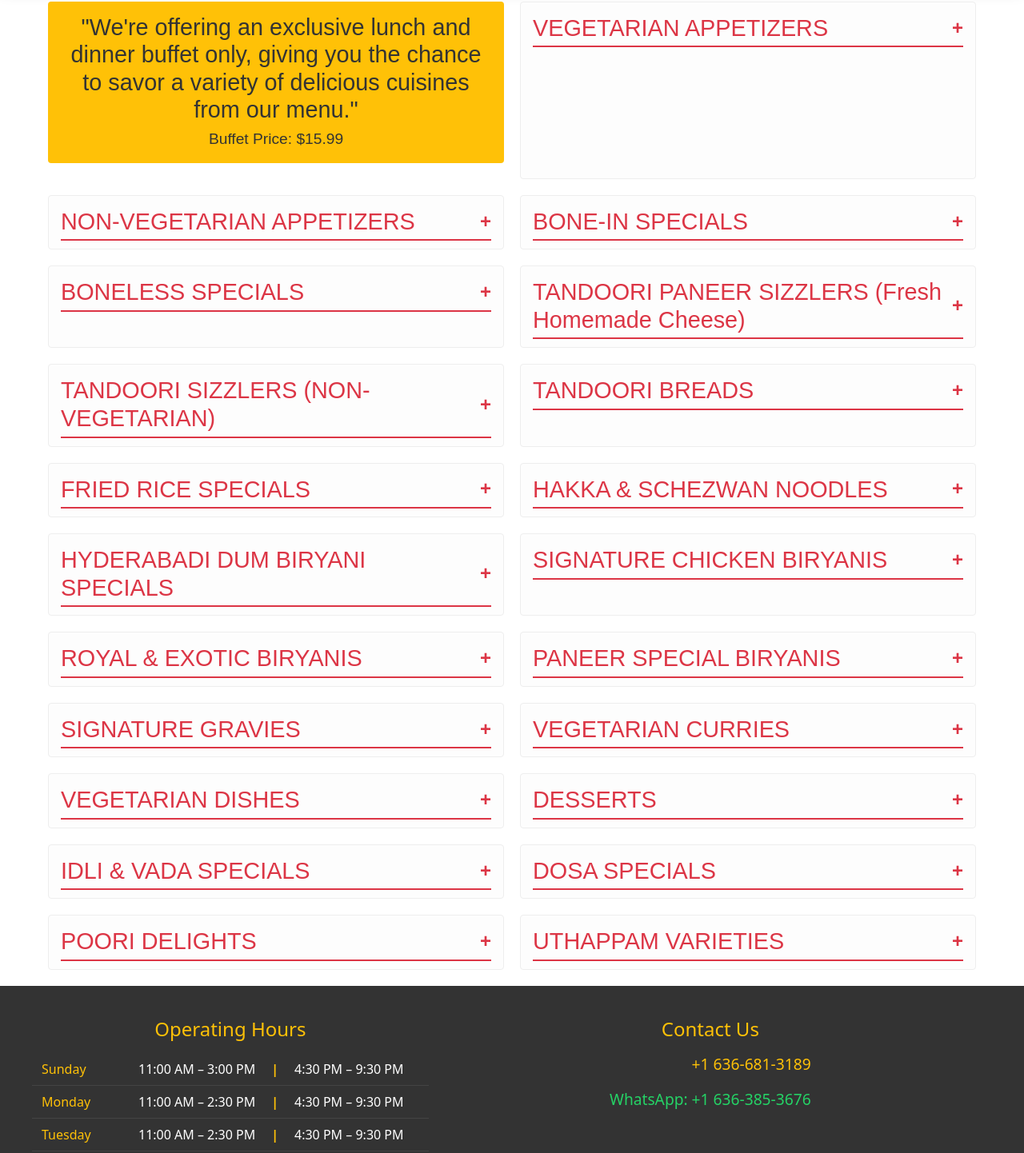
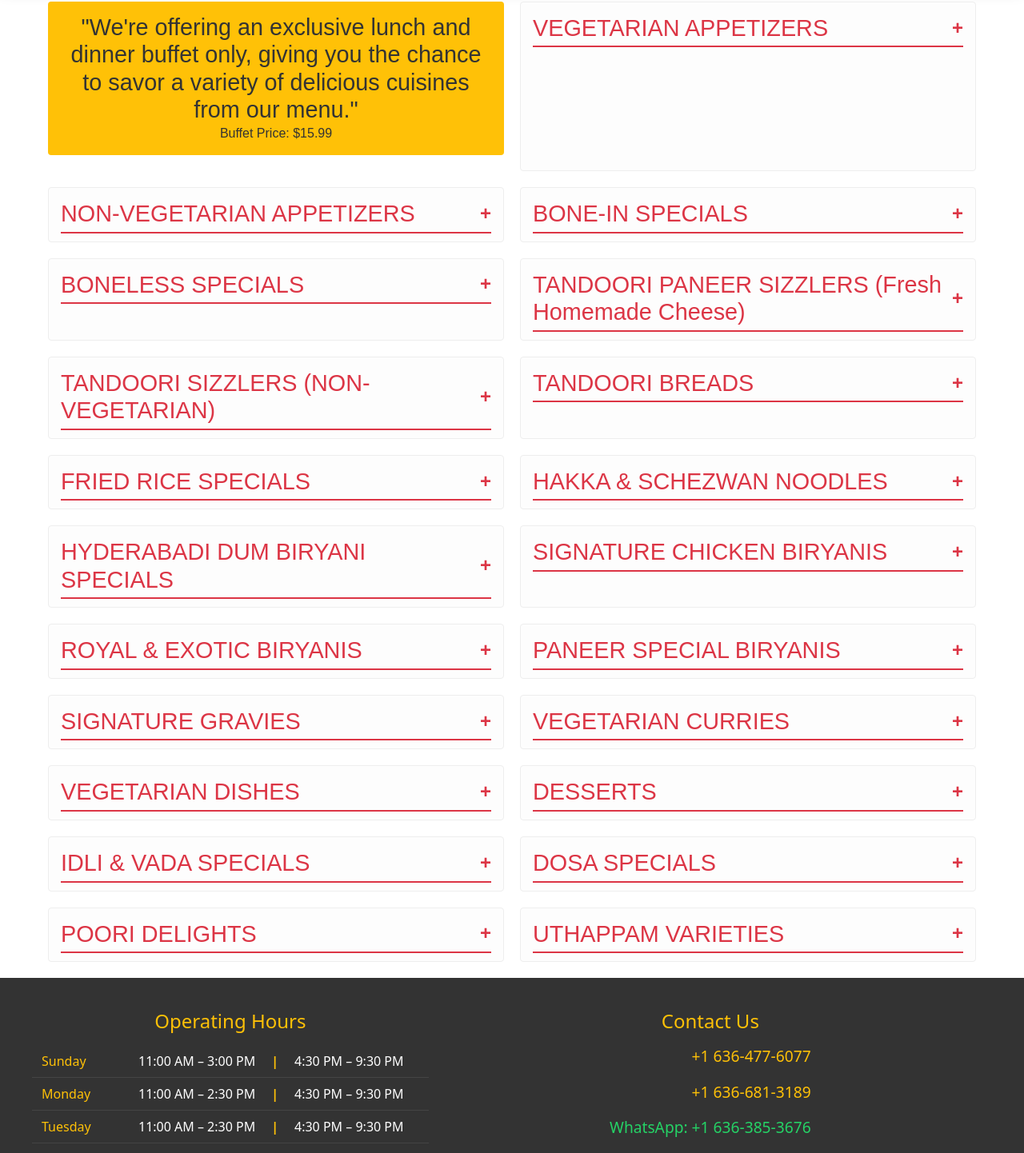
Before and after one commit to biryaniboyzstl/boyz-ui, an Angular app: page /menu in a window 1280 px wide. Shown: the part 114-1556 px from the top of the page at 80% size. Built offline with nearby package versions, Linux system fonts and the light colour scheme.

Commit message:
weekday buffet

```diff
--- a/src/app/app.component.html
+++ b/src/app/app.component.html
@@ -74,6 +74,9 @@
     <div class="footer-column contact-col">
       <h3>Contact Us</h3>
       <p>
+             <a href="tel:16364776077" class="phone-number">+1 636-477-6077</a>
+      </p>
+      <p>
         <a href="tel:+16366813189" class="phone-number">+1 636-681-3189</a>
       </p>
       <p>
--- a/src/app/home/home.component.html
+++ b/src/app/home/home.component.html
@@ -2,13 +2,17 @@
 <section class="container text-center py-5">
   <h1 class="display-4 fw-bold text-danger">"Join us over the next few days for our special soft launch! We're offering an exclusive lunch and dinner buffet only, giving you the chance to savor a variety of delicious cuisines from our menu. Don’t miss this limited-time experience!"
     </h1>
-  <h2 class="text-danger">Buffet Price: $15.99 </h2>
+    <h2 class="text-danger">
+       <span *ngIf="buffetPrice === 20.99">(Grand Buffet)</span>
+    Buffet Price: ${{ buffetPrice }}
+
+  </h2>
   <p class="lead text-muted">
     Embark on an Exquisite Indian Culinary Adventure!
   </p>
 
   <div class="my-5">
-    <img src="assets/buffet_always.jpg" alt="Soft Opening Announcement"
+    <img src="assets/hero.jpg" alt="Soft Opening Announcement"
          class="img-fluid rounded shadow-lg border border-warning"
          style="max-width: 80%;">
   </div>
--- a/src/app/home/home.component.ts
+++ b/src/app/home/home.component.ts
@@ -1,4 +1,5 @@
-import { Component } from '@angular/core';
+
+import { Component, OnInit } from '@angular/core';
 
 @Component({
   selector: 'app-home',
@@ -6,6 +7,13 @@ import { Component } from '@angular/core';
   templateUrl: './home.component.html',
   styleUrl: './home.component.css'
 })
-export class HomeComponent {
+export class HomeComponent implements OnInit {
+   buffetPrice!: number;
 
+  ngOnInit(): void {
+    const today = new Date();
+    const day = today.getDay(); // 0 = Sunday, 6 = Saturday
+    // Weekends (Saturday=6, Sunday=0) use $20.99; Weekdays use $15.99
+    this.buffetPrice = (day === 0 || day === 6) ? 20.99 : 15.99;
+  }
 }
--- a/src/app/menu/menu.component.html
+++ b/src/app/menu/menu.component.html
@@ -2,7 +2,8 @@
   <!-- Announcement for Next Few Days Buffet -->
   <div class="announcement">
     <h2>"We're offering an exclusive lunch and dinner buffet only, giving you the chance to savor a variety of delicious cuisines from our menu."</h2>
-    <p> Buffet Price: $15.99 </p>
+      <span *ngIf="buffetPrice === 20.99">(Grand Buffet)</span>
+    Buffet Price: ${{ buffetPrice }}
   </div>
 
   <div *ngFor="let category of menu" class="category">
--- a/src/app/menu/menu.component.ts
+++ b/src/app/menu/menu.component.ts
@@ -11,10 +11,17 @@ import { HttpClient, HttpClientModule } from '@angular/common/http';
 })
 export class MenuComponent {
   menu: any[] = [];
+   buffetPrice!: number;
+
 
   constructor(private http: HttpClient) { }
 
   ngOnInit(): void {
+
+    const today = new Date();
+    const day = today.getDay(); // 0 = Sunday, 6 = Saturday
+    // Weekends (Saturday=6, Sunday=0) use $20.99; Weekdays use $15.99
+    this.buffetPrice = (day === 0 || day === 6) ? 20.99 : 15.99;
     this.http.get<any>('assets/menu.json').subscribe(data => {
       // Assuming JSON structure: { "menu": [...] }
       this.menu = data.menu;
```
